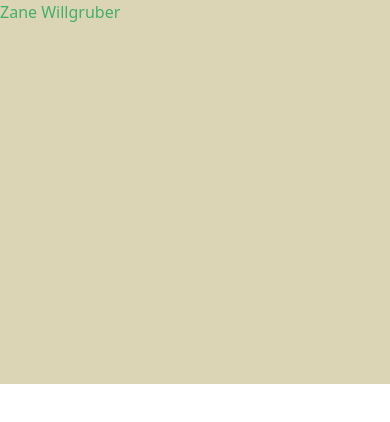
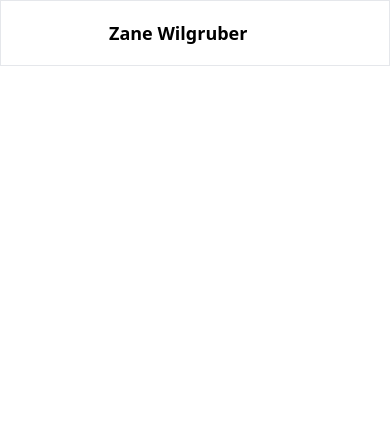
Before and after one commit to ZaneWillgruber/Portfolio-Nuxt, a Nuxt app: page / in a window 390 px wide. Shown: the top 422 px of the page. Built offline with nearby package versions, Linux system fonts and the light colour scheme.

Commit message:
Starter Navbar

```diff
--- a/components/Header.vue
+++ b/components/Header.vue
@@ -1,7 +1,39 @@
 <template>
-<div class="h-96 bg-primary">
-    <p class="text-primary">Zane Willgruber</p>
-</div>
+    <div class="px-16 border">
+        <div class="relative flex items-center justify-between h-16 px-8">
+            <div class="flex-shrink-0 flex items-center">
+                <p class="px-3 py-2 rounded-md text-lg font-bold">Zane Wilgruber</p>
+                <h1>
+
+                </h1>
+            </div>
+            <div class="hidden sm:block sm:ml-6">
+                <div class="flex space-x-4 float-right">
+                    <!-- Current: "bg-gray-900 text-white", Default: "text-gray-300 hover:bg-gray-700 hover:text-white" -->
+                    <a href="#" class="bg-gray-900 text-white px-3 py-2 rounded-md text-sm font-medium"
+                        aria-current="page">Dashboard</a>
+
+                    <a href="#"
+                        class="text-gray-300 hover:bg-gray-700 hover:text-white px-3 py-2 rounded-md text-sm font-medium">Team</a>
+
+                    <a href="#"
+                        class="text-gray-300 hover:bg-gray-700 hover:text-white px-3 py-2 rounded-md text-sm font-medium">Projects</a>
+
+                    <a href="#"
+                        class="text-gray-300 hover:bg-gray-700 hover:text-white px-3 py-2 rounded-md text-sm font-medium">Calendar</a>
+
+                    <a href="https://github.com/ZaneWillgruber"
+                        class="text-gray-500 hover:text-black rounded-md text-2xl font-bold m-auto"><font-awesome-icon class="py-1" :icon="['fa-brands', 'fa-github']" /></a>
+
+                    <a href="https://authenticchops.itch.io/"
+                        class="text-gray-500 hover:text-black rounded-md text-2xl font-bold m-auto"><font-awesome-icon class="py-1" :icon="['fa-brands', 'fa-itch-io']" /></a>
+
+                    <a href="https://twitter.com/zanetwill"
+                        class="text-gray-500 hover:text-black rounded-md text-2xl font-bold m-auto"><font-awesome-icon class="py-1" :icon="['fa-brands', 'fa-twitter']" /></a>
+                </div>
+            </div>
+        </div>
+    </div>
 </template>
 
 <script>
@@ -11,24 +43,4 @@ export default {
 </script>
 
 <style>
-.text-primary {
-    color: #44AF69;
-}
-
-.text-secondary {
-    color: #F8333C;
-}
-
-.text-accent {
-    color: #FCAB10;
-}
-
-.text-accent2 {
-    color: #2B9EB3;
-}
-
-.bg-primary {
-    background-color: #DBD5B5;
-}
-
 </style>
--- a/nuxt.config.js
+++ b/nuxt.config.js
@@ -32,7 +32,15 @@ export default {
     '@nuxtjs/eslint-module',
     // https://go.nuxtjs.dev/tailwindcss
     '@nuxtjs/tailwindcss',
+    '@nuxtjs/fontawesome',
   ],
+
+  fontawesome: {
+    icons: {
+      solid: true,
+      brands: true
+    }
+  },
 
   // Modules: https://go.nuxtjs.dev/config-modules
   modules: [
--- a/package.json
+++ b/package.json
@@ -14,7 +14,13 @@
     "test": "jest"
   },
   "dependencies": {
+    "@fortawesome/fontawesome-svg-core": "^6.1.1",
+    "@fortawesome/free-brands-svg-icons": "^6.1.1",
+    "@fortawesome/free-regular-svg-icons": "^6.1.1",
+    "@fortawesome/free-solid-svg-icons": "^6.1.1",
+    "@fortawesome/vue-fontawesome": "^2.0.8",
     "@nuxtjs/axios": "^5.13.6",
+    "@nuxtjs/fontawesome": "^1.1.2",
     "core-js": "^3.19.3",
     "nuxt": "^2.15.8",
     "vue": "^2.6.14",
--- a/pages/index.vue
+++ b/pages/index.vue
@@ -1,12 +1,15 @@
 <template>
-  <Header />
+
+  <div class="bg-white">
+    <Header />
+  </div>
 </template>
 
 <script>
 import Header from '../components/Header.vue';
 
 export default {
-    name: "IndexPage",
-    components: { Header }
+  name: "IndexPage",
+  components: { Header }
 }
 </script>
```
Also changed, not shown: 1 other file (tests, documents, lock files or other folders).
